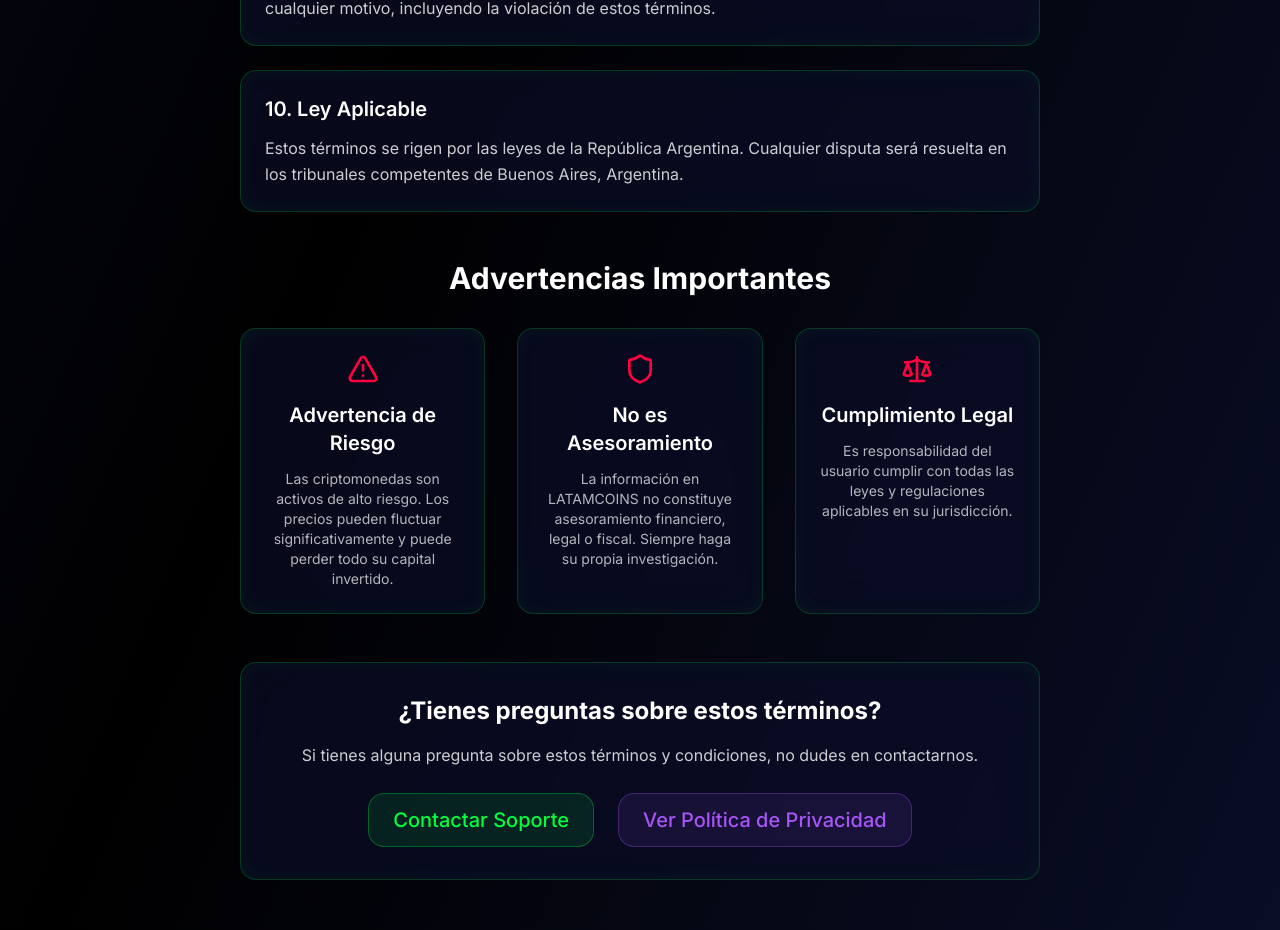
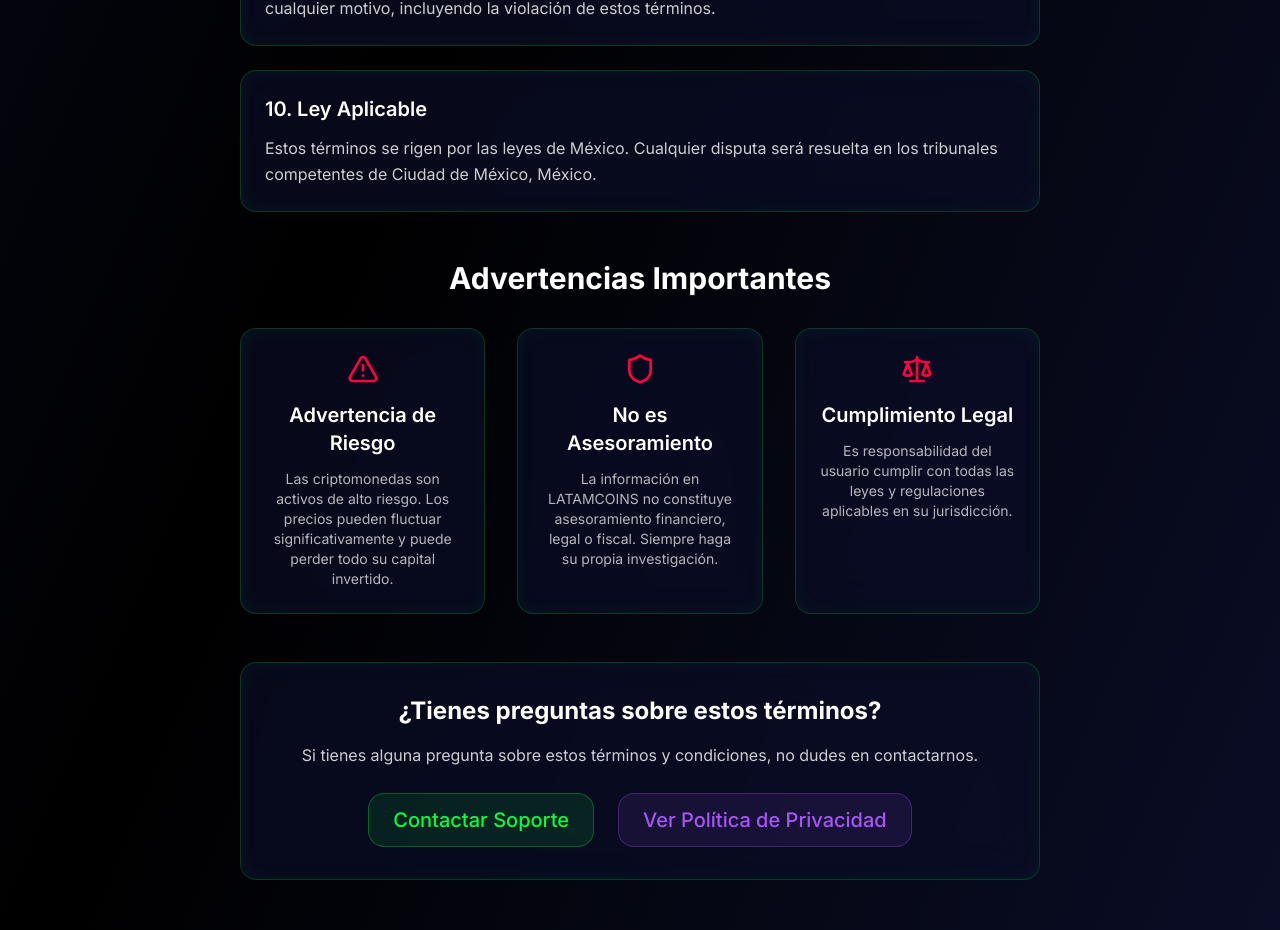
Before and after one commit to Vaios0x/LatamCoins, a Next.js app: page /terms in a window 1280 px wide. Shown: the part 2120-3050 px from the top of the page. Built offline with nearby package versions, Linux system fonts and the light colour scheme; no server answers.

Commit message:
Actualizar términos y condiciones: cambiar jurisdicción de Buenos Aires, Argentina a Ciudad de México, México

```diff
--- a/src/app/terms/page.tsx
+++ b/src/app/terms/page.tsx
@@ -51,7 +51,7 @@ export default function TermsPage() {
     },
     {
       title: '10. Ley Aplicable',
-      content: 'Estos términos se rigen por las leyes de la República Argentina. Cualquier disputa será resuelta en los tribunales competentes de Buenos Aires, Argentina.'
+      content: 'Estos términos se rigen por las leyes de México. Cualquier disputa será resuelta en los tribunales competentes de Ciudad de México, México.'
     }
   ];
 
```
